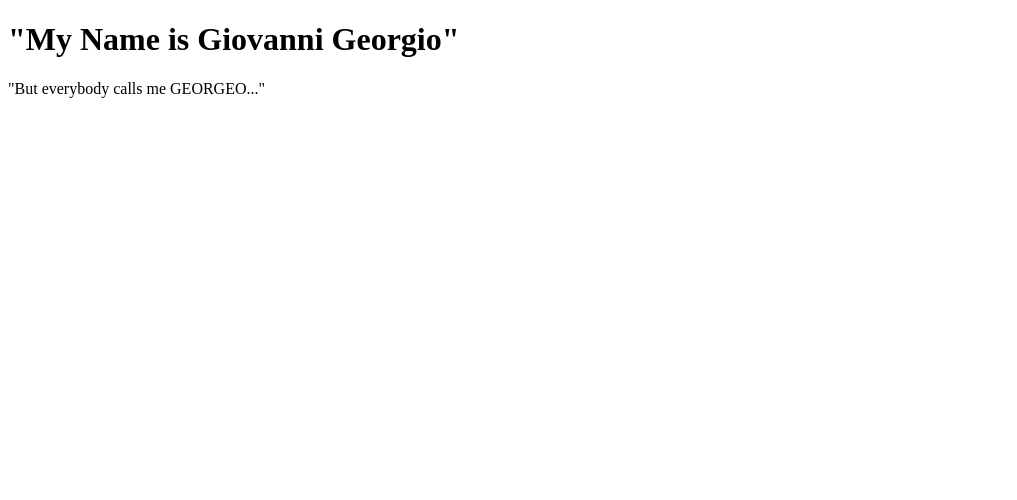
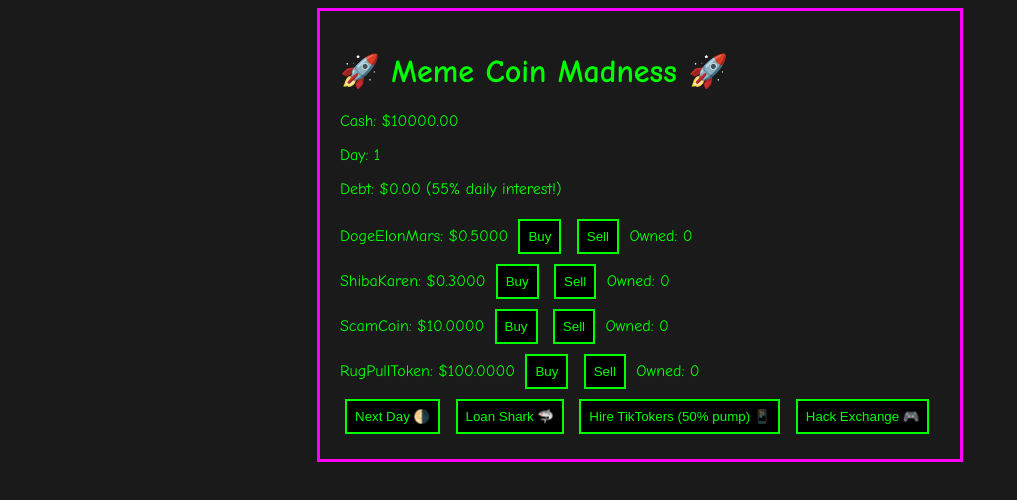
Before and after one commit to nami-ark/osuk.github.io, a plain HTML site: page index.html in a window 1280 px wide. Shown: the whole page, without its empty margins (0-1017 px from the left). Drawn offline with Linux system fonts and the light colour scheme.

Commit message:
Update Index.html

```diff
--- a/index.html
+++ b/index.html
@@ -1,10 +1,154 @@
-
 <!DOCTYPE html>
 <html>
-    <h1>
-        "My Name is Giovanni Georgio"
-        </h1>
-    <p>
-        "But everybody calls me GEORGEO..."
-        </p>
+<head>
+    <title>Meme Coin Madness</title>
+    <style>
+        body {
+            font-family: Comic Sans MS;
+            background: #1a1a1a;
+            color: #00ff00;
+        }
+        #game {
+            max-width: 600px;
+            margin: auto;
+            border: 3px solid #ff00ff;
+            padding: 20px;
+        }
+        button {
+            background: #000;
+            color: #0f0;
+            border: 2px solid #0f0;
+            margin: 5px;
+            padding: 8px;
+            cursor: pointer;
+        }
+        .red { color: #ff0000; }
+        .green { color: #00ff00; }
+    </style>
+</head>
+<body>
+    <div id="game">
+        <h1>🚀 Meme Coin Madness 🚀</h1>
+        <p>Cash: $<span id="cash">10000</span></p>
+        <p>Day: <span id="day">1</span></p>
+        <p>Debt: $<span id="debt">0</span> (55% daily interest!)</p>
+        <div id="coins"></div>
+        <button onclick="nextDay()">Next Day 🌗</button>
+        <button onclick="takeLoan()">Loan Shark 🦈</button>
+        <button onclick="hireTiktokers()">Hire TikTokers (50% pump) 📱</button>
+        <button onclick="hackExchange()">Hack Exchange 🎮</button>
+        <div id="log"></div>
+    </div>
+
+    <script>
+        let player = {
+            cash: 10000,
+            debt: 0,
+            day: 1,
+            coins: {
+                'DogeElonMars': { price: 0.5, qty: 0 },
+                'ShibaKaren': { price: 0.3, qty: 0 },
+                'ScamCoin': { price: 10, qty: 0 },
+                'RugPullToken': { price: 100, qty: 0 }
+            }
+        };
+
+        function updateDisplay() {
+            document.getElementById('cash').textContent = player.cash.toFixed(2);
+            document.getElementById('day').textContent = player.day;
+            document.getElementById('debt').textContent = player.debt.toFixed(2);
+
+            let coinsHtml = '';
+            for(let coin in player.coins) {
+                coinsHtml += `
+                    <div>
+                        ${coin}: $${player.coins[coin].price.toFixed(4)}
+                        <button onclick="buyCoin('${coin}')">Buy</button>
+                        <button onclick="sellCoin('${coin}')">Sell</button>
+                        Owned: ${player.coins[coin].qty}
+                    </div>`;
+            }
+            document.getElementById('coins').innerHTML = coinsHtml;
+        }
+
+        function log(msg, color='green') {
+            document.getElementById('log').innerHTML =
+                `<span class="${color}">${msg}</span><br>` +
+                document.getElementById('log').innerHTML;
+        }
+
+        function manipulatePrices() {
+            for(let coin in player.coins) {
+                const manipulation = Math.random() > 0.5 ? 1.5 : 0.6;
+                player.coins[coin].price *= manipulation;
+                if(player.coins[coin].price < 0.0001) player.coins[coin].price = 0.0001;
+            }
+        }
+
+        function buyCoin(coin) {
+            if(player.cash >= player.coins[coin].price) {
+                player.coins[coin].qty++;
+                player.cash -= player.coins[coin].price;
+                updateDisplay();
+            }
+        }
+
+        function sellCoin(coin) {
+            if(player.coins[coin].qty > 0) {
+                player.coins[coin].qty--;
+                player.cash += player.coins[coin].price;
+                updateDisplay();
+            }
+        }
+
+        function takeLoan() {
+            player.cash += 5000;
+            player.debt += 5000;
+            log("Loan shark gives you $5k... better pay back soon!", 'red');
+        }
+
+        function hireTiktokers() {
+            if(player.cash >= 1000) {
+                player.cash -= 1000;
+                manipulatePrices();
+                log("TikTokers pump the market! 📈 Prices surge!", 'green');
+                updateDisplay();
+            }
+        }
+
+        function hackExchange() {
+            if(Math.random() > 0.3) {
+                player.cash += 2000;
+                log("Successfully hacked exchange! 💰 +$2000", 'green');
+            } else {
+                player.cash -= 3000;
+                log("Hack failed! 🚨 Fined $3000", 'red');
+            }
+            updateDisplay();
+        }
+
+        function nextDay() {
+            player.day++;
+            // Apply loan shark interest
+            player.debt *= 1.55;
+
+            // Random price changes
+            for(let coin in player.coins) {
+                player.coins[coin].price *= (Math.random() * 2);
+            }
+
+            // Random events
+            if(Math.random() > 0.7) {
+                log("SEC investigation! All prices drop 80% 📉", 'red');
+                for(let coin in player.coins) {
+                    player.coins[coin].price *= 0.2;
+                }
+            }
+
+            updateDisplay();
+        }
+
+        updateDisplay();
+    </script>
+</body>
 </html>
```
